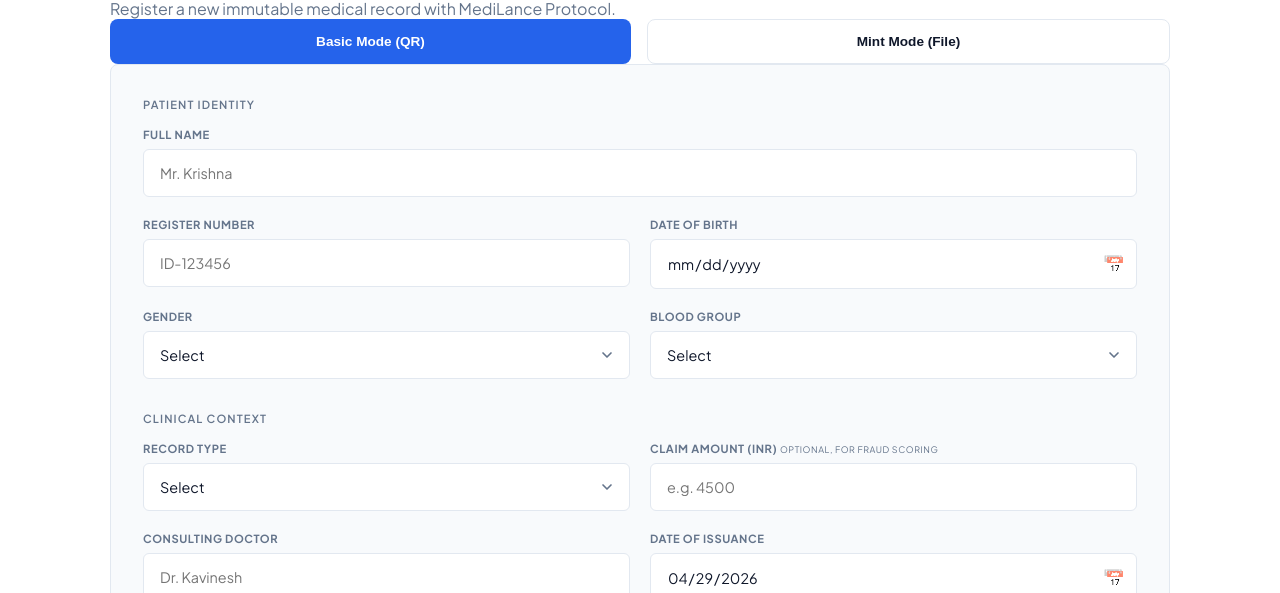
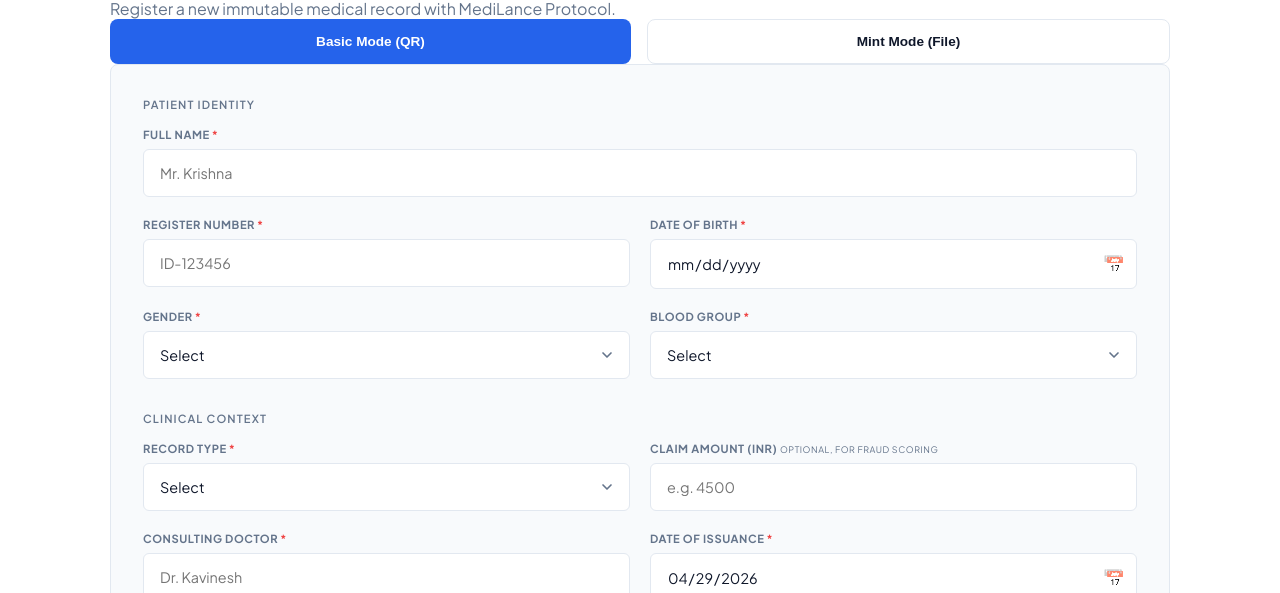
Before and after one commit to realksquare/medilance, a React (Vite) app in the folder client/: page /create in a window 1280 px wide. Shown: the part 189-782 px from the top of the page. Built offline with nearby package versions, Linux system fonts and the light colour scheme.

Commit message:
add field restrictions, required markers, fix hero line spacing

```diff
--- a/client/src/App.jsx
+++ b/client/src/App.jsx
@@ -113,7 +113,7 @@ function AppRoutes() {
                 <h1 className="hero-h1" style={{ fontSize: 'clamp(2rem, 8vw, 3.5rem)', fontWeight: 900, letterSpacing: '-0.05em' }}>
                   Medical record integrity, <span style={{ color: 'var(--primary)' }}>anchored.</span>
                 </h1>
-                <p style={{ marginTop: '1.5rem', fontSize: '1.2rem', color: 'var(--text-muted)', maxWidth: '600px' }}>
+                <p style={{ marginTop: '1.5rem', fontSize: '1.2rem', color: 'var(--text-muted)', maxWidth: '600px', lineHeight: '1.75' }}>
                   MediLance provides a tamper-proof layer for healthcare data,
                   ensuring trust between patients, providers, and insurers.
                 </p>
--- a/client/src/components/CreateRecord.jsx
+++ b/client/src/components/CreateRecord.jsx
@@ -23,6 +23,16 @@ export default function CreateRecord() {
   const handleChange = (e) => {
     setFormData({ ...formData, [e.target.name]: e.target.value });
   };
+
+  // Block characters that don't belong in a name (letters and spaces only)
+  const onlyLetters = (e) => { if (!/^[a-zA-Z\s]$/.test(e.key) && !['Backspace','Tab','ArrowLeft','ArrowRight','Delete'].includes(e.key)) e.preventDefault(); };
+  // Block non-alphanumeric for IDs
+  const onlyAlphaNum = (e) => { if (!/^[a-zA-Z0-9]$/.test(e.key) && !['Backspace','Tab','ArrowLeft','ArrowRight','Delete','-'].includes(e.key)) e.preventDefault(); };
+  // Block non-numeric for age
+  const onlyDigits = (e) => { if (!/^[0-9]$/.test(e.key) && !['Backspace','Tab','ArrowLeft','ArrowRight','Delete'].includes(e.key)) e.preventDefault(); };
+
+  // Reusable label component with required asterisk
+  const Req = () => <span style={{ color: '#ef4444', marginLeft: '2px' }}>*</span>;
 
   const handleSubmit = async (e) => {
     e.preventDefault();
@@ -150,22 +160,22 @@ export default function CreateRecord() {
               <h3>Patient Identity</h3>
               <div className="form-group">
                 <div className="form-full">
-                  <label>Full Name</label>
-                  <input name="patientName" placeholder="Mr. Krishna" onChange={handleChange} required />
+                  <label>Full Name<Req /></label>
+                  <input name="patientName" placeholder="Mr. Krishna" onChange={handleChange} onKeyDown={onlyLetters} pattern="[A-Za-z\s]+" required />
                 </div>
                 <div>
-                  <label>Register Number</label>
-                  <input name="registerNumber" placeholder="ID-123456" onChange={handleChange} required />
+                  <label>Register Number<Req /></label>
+                  <input name="registerNumber" placeholder="ID-123456" onChange={handleChange} onKeyDown={onlyAlphaNum} pattern="[A-Za-z0-9\-]+" required />
                 </div>
                 <div>
-                  <label>Date of Birth</label>
+                  <label>Date of Birth<Req /></label>
                   <div style={{ position: 'relative' }}>
                     <input name="dob" type="date" onChange={handleChange} required style={{ cursor: 'pointer' }} />
                     <div style={{ position: 'absolute', right: '12px', top: '50%', transform: 'translateY(-50%)', pointerEvents: 'none', filter: 'brightness(2)' }}>📅</div>
                   </div>
                 </div>
                 <div>
-                  <label>Gender</label>
+                  <label>Gender<Req /></label>
                   <select name="gender" onChange={handleChange} required>
                     <option value="">Select</option>
                     <option value="Male">Male</option>
@@ -173,7 +183,7 @@ export default function CreateRecord() {
                   </select>
                 </div>
                 <div>
-                  <label>Blood Group</label>
+                  <label>Blood Group<Req /></label>
                   <select name="bloodGroup" onChange={handleChange} required>
                     <option value="">Select</option>
                     <option value="A+">A+</option>
@@ -193,7 +203,7 @@ export default function CreateRecord() {
               <h3>Clinical Context</h3>
               <div className="form-group">
                 <div>
-                  <label>Record Type</label>
+                  <label>Record Type<Req /></label>
                   <select name="recordType" onChange={handleChange} required>
                     <option value="">Select</option>
                     <option value="Lab Report">Lab Report</option>
@@ -213,18 +223,18 @@ export default function CreateRecord() {
                   />
                 </div>
                 <div>
-                  <label>Consulting Doctor</label>
-                  <input name="doctorName" placeholder="Dr. Kavinesh" onChange={handleChange} required />
+                  <label>Consulting Doctor<Req /></label>
+                  <input name="doctorName" placeholder="Dr. Kavinesh" onChange={handleChange} onKeyDown={onlyLetters} pattern="[A-Za-z\s\.]+" required />
                 </div>
                 <div>
-                  <label>Date of Issuance</label>
+                  <label>Date of Issuance<Req /></label>
                   <div style={{ position: 'relative' }}>
                     <input name="issueDate" type="date" value={formData.issueDate} onChange={handleChange} required style={{ cursor: 'pointer' }} />
                     <div style={{ position: 'absolute', right: '12px', top: '50%', transform: 'translateY(-50%)', pointerEvents: 'none', filter: 'brightness(2)' }}>📅</div>
                   </div>
                 </div>
                 <div className="form-full">
-                  <label>Clinical Observation</label>
+                  <label>Clinical Observation<Req /></label>
                   <textarea name="diagnosis" placeholder="Primary diagnosis and notes..." rows="3" onChange={handleChange} required />
                 </div>
               </div>
```
